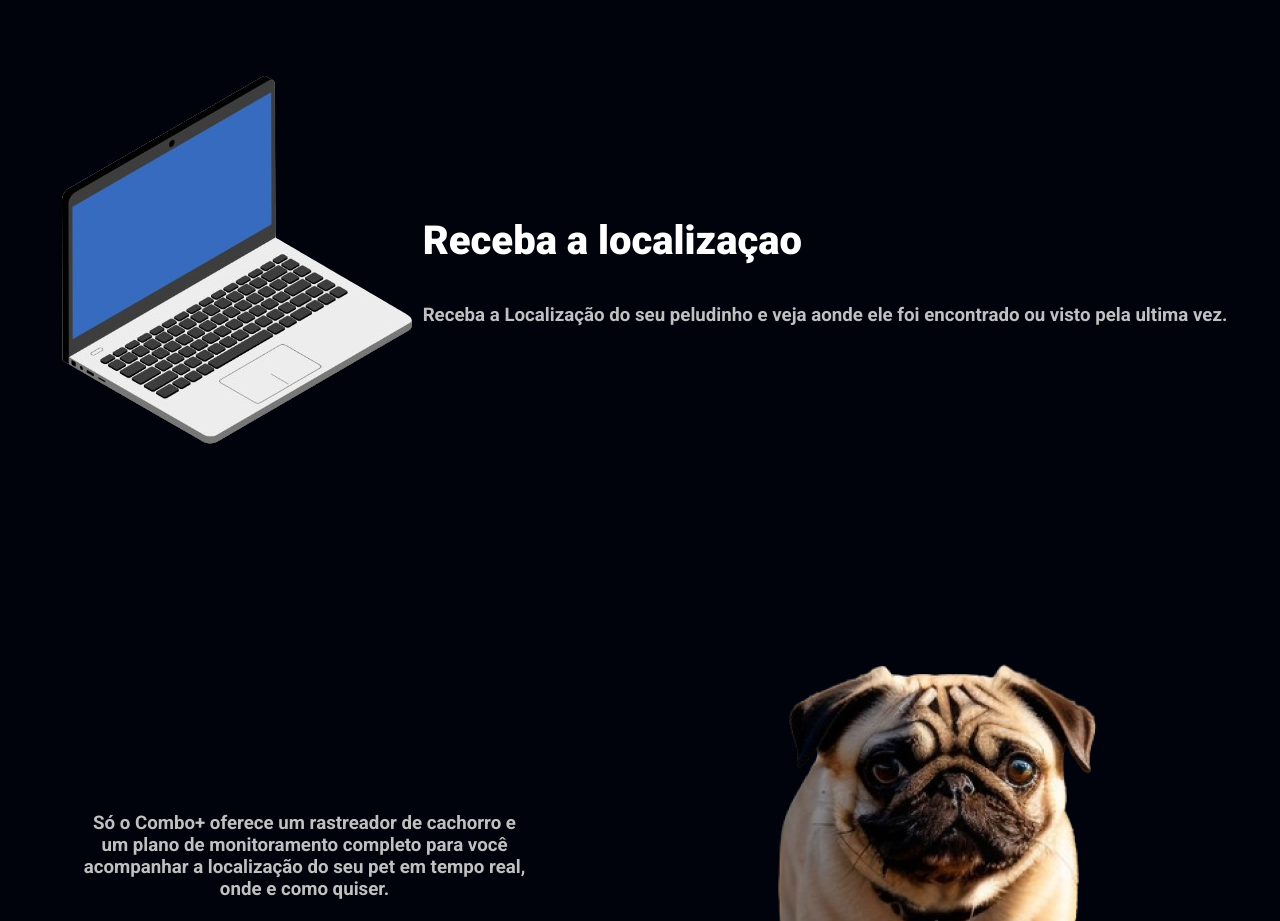
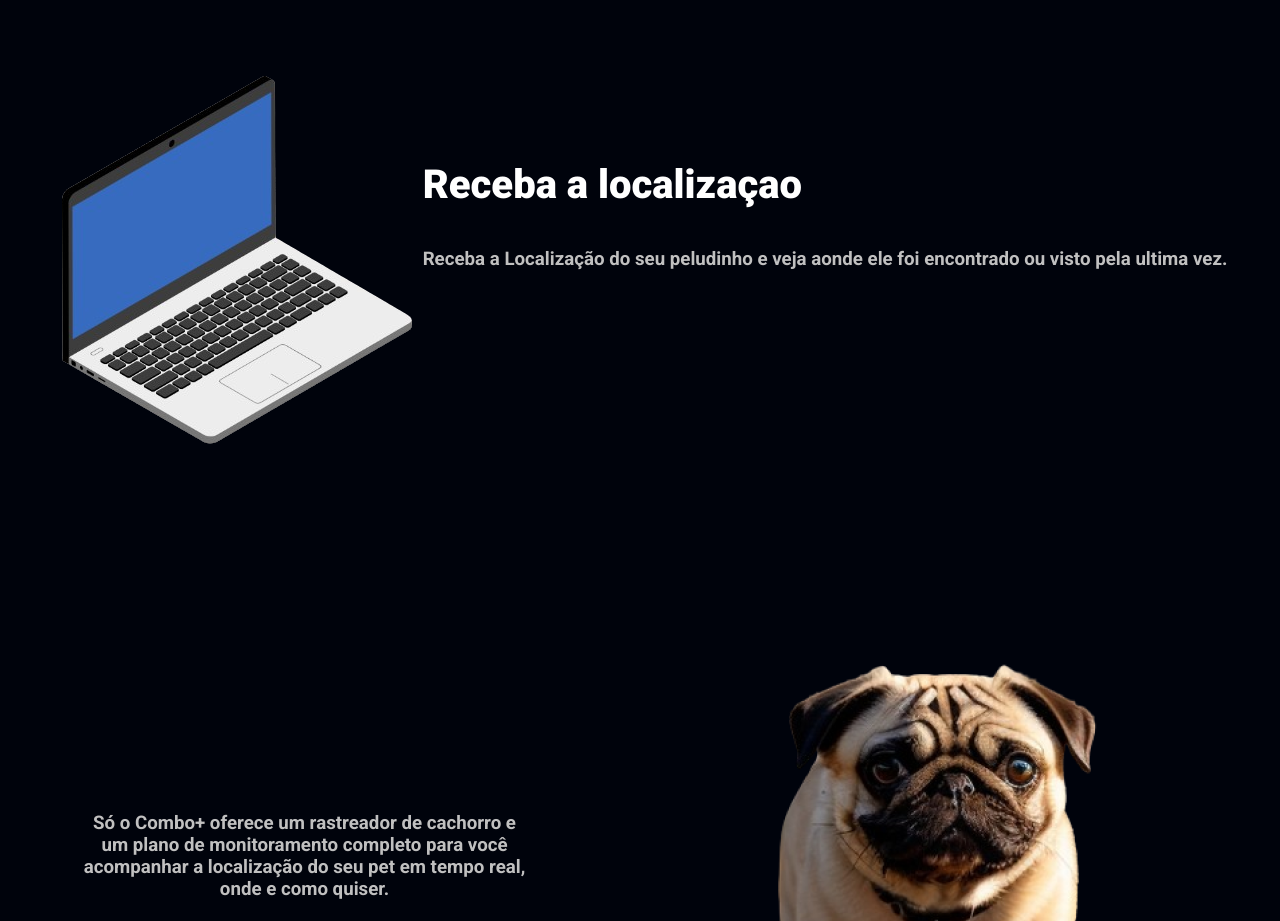
Before and after one commit to gabrielcaxtanho/betoplus, a plain HTML site: page index.html in a window 1280 px wide. Shown: the part 780-1701 px from the top of the page. Drawn offline with Linux system fonts and the light colour scheme; a web font is replaced by a local one.

Commit message:
Update index.html

```diff
--- a/index.html
+++ b/index.html
@@ -24,7 +24,7 @@
         <div class="container-divisao pc">
             <img src="pc.png" alt="" class="pequenocomputador">
         </div>
-        <div class="container-divisao pc2">
+        <div class="container-divisao pc2" style="margin-top: -112px;">
             <p>Receba a localizaçao</p>
             <h3>Receba a Localização do seu peludinho e veja aonde ele foi encontrado ou visto pela ultima vez.</h3>
         </div>
```
